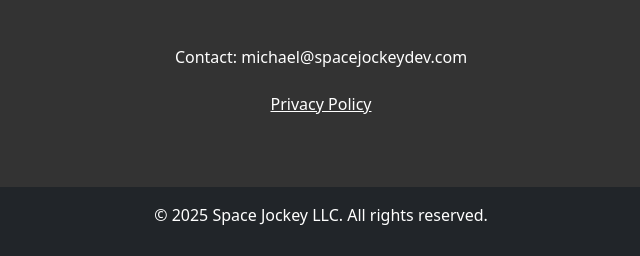
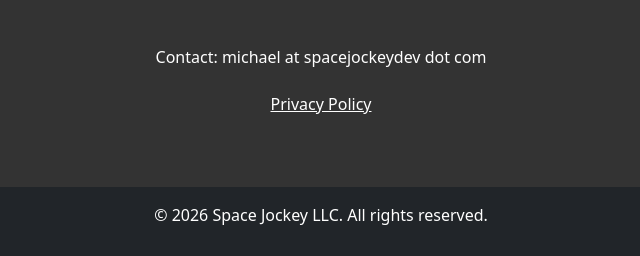
Before and after one commit to michaelmcauliffe/michaelmcauliffe.github.io, a website: page index.html in a window 1280 px wide. Shown: the part 1417-1673 px from the top of the page, 319-959 px from the left. Drawn offline with nearby package versions, Linux system fonts and the light colour scheme.

Commit message:
Update index.html
update email

```diff
--- a/index.html
+++ b/index.html
@@ -52,7 +52,7 @@
         <a href="https://redscare.storenvy.com/" target="_blank" class="app-link">Store</a>
     </section>
         <p class="lead">
-          <p>Contact: michael@spacejockeydev.com</p>
+          <p>Contact: michael at spacejockeydev dot com</p>
           <a href="privacy-policy.html" class="btn btn-link">Privacy Policy</a>
         </p>
       </div>
@@ -60,7 +60,7 @@
 
     <footer class="bg-dark text-white py-3">
       <div class="container text-center">
-        <p>&copy; 2025 Space Jockey LLC. All rights reserved.</p>
+        <p>&copy; 2026 Space Jockey LLC. All rights reserved.</p>
       </div>
     </footer>
 
```
